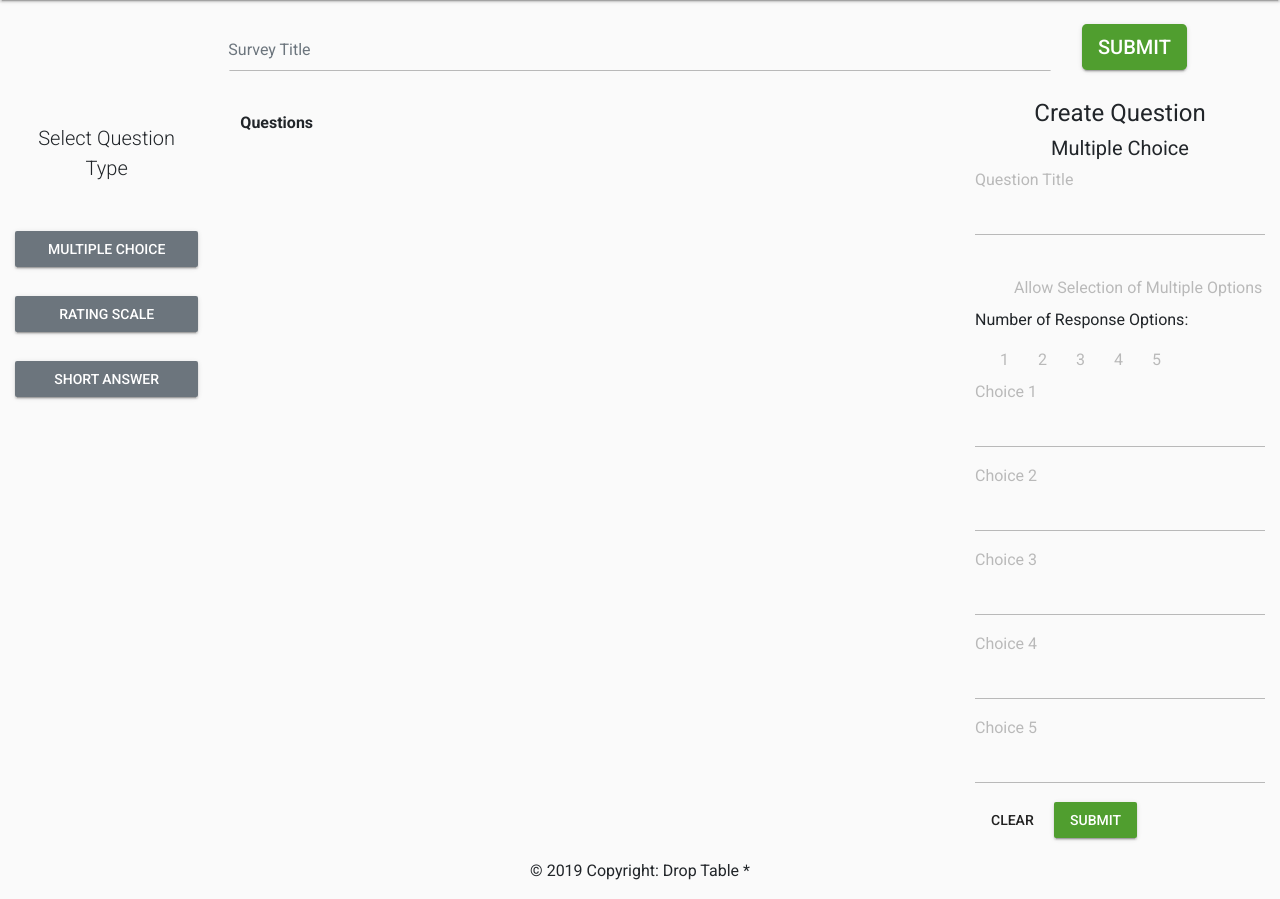
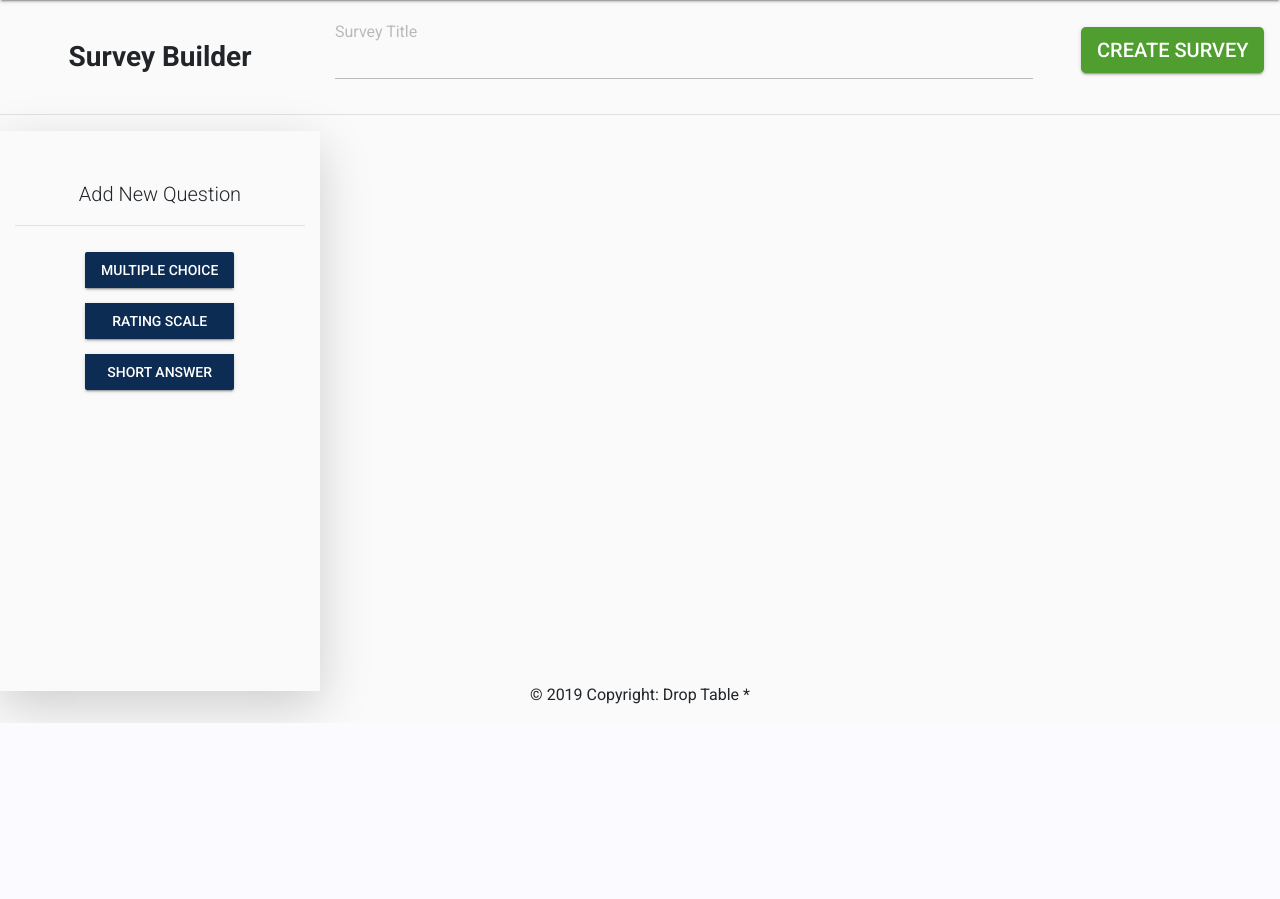
Before and after one commit to Steveo539/Ultimate-Perception-Tool, a Python web app: template src/templates/survey/new.html in a window 1280 px wide. Shown: the part 77-976 px from the top of the page. After the commit the page ends 800 px from the top, so only its background shows below. Run offline with Jinja, Linux system fonts and the light colour scheme; the template is opened without the code that fills it, so the values that code supplies are empty; some libraries are stand-ins or nearby versions.

Commit message:
Begin complete redesign of survey builder

```diff
--- /dev/null
+++ b/src/static/js/dynamic_form_creation.js
@@ -0,0 +1,284 @@
+// Global Variables
+// -----------------------
+questionList = []; //Key-Value pair for questions. Key is UniqueID, Value is Question Content
+
+
+//
+// -----------------------
+// Event Handlers For Page
+// -----------------------
+//
+
+
+//
+// -----------------------
+// Logic For Adding/Removing Questions
+// -----------------------
+//
+
+/**
+ * Adds a specific multiple choice question to the list, and adds associated required values
+ * such as adding the HTML element, creating the class, and adding to master list of survey fields
+ */
+function addQuestionMultipleChoice() {
+    let formValues = formToFieldList('mcForm');
+    // Will Return List with the following:
+    // Index 0: Question Title
+    // Index 1: Multiple Selection Allowed
+    // Index 2-...: Question Values
+
+    let mcTitle = formValues[0];
+    let mcMultiple = formValues[1];
+    let mcQuestions = [];
+
+    for (let index = 2; index < formValues.length; index++) {
+        mcQuestions.push(formValues[index]);
+    }
+
+    let mcQuestion = new MultipleChoiceQuestion(mcTitle, mcMultiple, mcQuestions);
+
+    questionList.push(mcQuestion);
+    addRowMultipleChoice(mcQuestion);
+}
+
+//
+// -----------------------
+// Helper Functions
+// -----------------------
+//
+
+/**
+ * Given a form name, will return a javascript list of all field values
+ * in the form.
+ * @param formID The ID of the form in HTML
+ */
+function formToFieldList(formID) {
+    let form = document.getElementById(formID).elements;
+    let formValues = [];
+
+    for (let i = 0; i < form.length; i++) {
+        if (form[i].type === 'text') {
+            formValues.push(form[i].value)
+        }
+        if (form[i].type === 'checkbox') {
+            formValues.push(form[i].checked)
+        }
+    }
+    return formValues;
+}
+
+/**
+ * Adds a row into the HTML file showing the multiple choice field which was created.
+ */
+function addRowMultipleChoice(mcQuestion) {
+    const div = document.createElement('div');
+
+    div.className = 'form';
+    div.id = mcQuestion.uuid;
+
+    let optionType = 'radio';
+
+    if (mcQuestion.multiple) {
+        optionType = 'checkbox';
+    }
+
+    let optionDisplay = ``;
+    let list = mcQuestion.optionList;
+    for (let index = 0; index < mcQuestion.optionList.length; index++) {
+        optionDisplay += `
+        <div class="`+optionType+`">
+            <label>
+                <input type="`+optionType+`" disabled>`+ mcQuestion.optionList[index] +`
+            </label>
+        </div>
+        `;
+    }
+
+    div.innerHTML = `
+    <div class="lead"><b>` + mcQuestion.title + `</b>
+        <button type="button" class="btn btn-danger bmd-btn-icon-sm" onclick='removeRow(\"`+div.id.toString()+`\")'>
+            <i class="material-icons">delete</i>
+        </button>
+    </div>
+    <form>
+    ` + optionDisplay + `
+    </form>`;
+
+    document.getElementById('questions').appendChild(div);
+}
+
+/**
+ * Removes a given row from the question display section.
+ * @param questionID Exact object to remove
+ */
+function removeRow(questionID) {
+    questionID = questionID.trim();
+    document.getElementById(questionID).remove();
+
+    for (let i = 0; i < questionList.length; i++) {
+        if (questionList[i].uuid === questionID) {
+            questionList.splice(i, 1);
+            break;
+        }
+    }
+}
+
+/**
+ * Generates a unique identifier. This is used for questions to give them a unique field value
+ * that can be easily queried in the HTML.
+ * @returns {string} UUID Value
+ */
+function generateUUID() {
+    return 'xxxxxxxxxxxx4xxxyxxxxxxxxxxxxxxx'.replace(/[xy]/g, function (c) {
+        let r = Math.random() * 16 | 0, v = c == 'x' ? r : (r & 0x3 | 0x8);
+        return v.toString(16);
+    });
+}
+
+
+//
+// -----------------------
+// Question Classes
+// -----------------------
+//
+
+class MultipleChoiceQuestion {
+
+    /**
+     * Create a new MultipleChoiceQuestion Object
+     * @param title Question Title: string
+     * @param optionList List of question values: list
+     * @param multiple: whether multiple values are allowed to be selected for an answer
+     */
+    constructor(title, multiple, optionList) {
+        this._type = 'multiple_choice';
+        this._title = title;
+        this._optionList = optionList;
+        this._multiple = multiple;
+        this._uuid = generateUUID();
+    }
+
+    /**
+     * Returns a JSON object containing all of the data in the question.
+     */
+    toJson() {
+        return {
+            type: this._type,
+            title: this._title,
+            multiple: this._multiple,
+            optionList: this._optionList
+        };
+    }
+
+    get title() {
+        return this._title;
+    }
+
+    get optionList() {
+        return this._optionList;
+    }
+
+    get multiple() {
+        return this._multiple;
+    }
+
+    get uuid() {
+        return this._uuid;
+    }
+
+    get type() {
+        return this._type;
+    }
+
+}
+
+class RatingScaleQuestion {
+
+    /**
+     * Creates a new RatingScaleQuestion Object
+     * @param title Title of Question
+     * @param min minimum numeric value for question
+     * @param max Maximum numeric value for question
+     * @param minLabel Label for minimum value (i.e. 'not satisfied')
+     * @param maxLabel Label for maximal value (i.e. 'very satisfied')
+     */
+    constructor(title, min, max, minLabel, maxLabel) {
+        this._type = 'rating_scale';
+        this._title = title;
+        this._minValue = min;
+        this._maxValue = max;
+        this._minLabel = minLabel;
+        this._maxLabel = maxLabel;
+        this._uuid = generateUUID();
+    }
+
+    /**
+     * Returns a JSON object containing all of the data in the question.
+     */
+    toJson() {
+        return {
+            type: this._type,
+            title: this._title,
+            minValue: this._minValue,
+            maxValue: this._maxValue,
+            minLabel: this._minLabel,
+            maxLabel: this._maxLabel
+        };
+    }
+
+    get uuid() {
+        return this._uuid;
+    }
+
+    get title() {
+        return this._title;
+    }
+
+    get minValue() {
+        return this._minValue;
+    }
+
+    get maxValue() {
+        return this._maxValue;
+    }
+
+    get minLabel() {
+        return this._minLabel;
+    }
+
+    get maxLabel() {
+        return this._maxLabel;
+    }
+}
+
+
+class ShortAnswerQuestion {
+
+    /**
+     * Creates a new short answer question with a given title.
+     * @param title Title for short answer question
+     */
+    constructor(title) {
+        this._type = 'short_answer';
+        this._title = title;
+        this._uuid = generateUUID();
+    }
+
+    /**
+     * Returns a JSON object containing all of the data in the question.
+     */
+    toJson() {
+        return {
+            type: this._type,
+            title: this._title,
+        };
+    }
+
+    get uuid() {
+        return this._uuid;
+    }
+
+    get title() {
+        return this._title;
+    }
+}
--- a/src/static/js/new.js
+++ b/src/static/js/new.js
@@ -1,6 +1,11 @@
 let numberOfChoices = 0;
 let question = 1;
 
+let questionList = [];
+
+/*
+ * Will clear all values in the multiple choice creation form.
+ */
 function clearFormsMC() {
     document.getElementById('mcname').value = "";
     document.getElementById('choice1').value = "";
@@ -10,12 +15,18 @@ function clearFormsMC() {
     document.getElementById('choice5').value = "";
 }
 
+/*
+ * Will clear all values in the rating scale creation form.
+ */
 function clearFormsRS() {
     document.getElementById('rsname').value = "";
     document.getElementById('scale1').value = "";
     document.getElementById('scale10').value = "";
 }
 
+/*
+ * Will clear all values in the short answer creation form.
+ */
 function clearFormsSA() {
     document.getElementById('saname').value = "";
 }
--- a/src/templates/partial/_footer.html
+++ b/src/templates/partial/_footer.html
@@ -1,4 +1,4 @@
-<footer class="page-footer font-small blue">
+<footer class="page-footer font-small blue fixed-bottom">
     <div class="footer-copyright text-center py-3">
         © 2019 Copyright: Drop Table *
     </div>
--- a/src/templates/survey/new.html
+++ b/src/templates/survey/new.html
@@ -2,146 +2,154 @@
 
 {% block body %}
 
-    <script src="{{ url_for('static', filename='js/new.js') }}"></script>
+    <script src="{{ url_for('static', filename='js/dynamic_form_creation.js') }}"></script>
 
-    <div class="container-fluid">
-        {# Top Header Row#}
-        <div class="row">
-            <div class="col" id="questionType">
-                {#                Add a header to the question type selector here#}
+    {# Spacing to move down from top bar#}
+    <div class="mt-3 mb-4"></div>
+
+    <div class="container-fluid text-center">
+        <div class="row align-items-center justify-content-center">
+            <div class="col-md-3">
+                <p class="h3"><b>Survey Builder</b></p>
             </div>
-            <div class="col-8">
-                <br>
-                <input type="email" class="form-control form-control-lg" placeholder="Survey Title">
+
+            <div class="col-md-9">
+                <form class="form-inline">
+                    <div class="form-group text-left w-75 mr-5">
+                        <label for="surveyTitle" class="bmd-label-floating">Survey Title</label>
+                        <input type="text" class="form-control w-100" id="surveyTitle">
                     </div>
-            <div class="col">
-                <br>
-                <button type="button" class="btn btn-raised btn-lg btn-primary">Submit</button>
+
+                    <button class="btn btn-primary btn-lg btn-raised">Create Survey</button>
+                </form>
+            </div>
         </div>
     </div>
 
-        <div class="row">
-            <div class="col-sm text-center">
-                <br>
-                <br>
-                <p class="lead">Select Question Type</p>
-                <ul class="list-group list-group-mine">
-                    <br>
-                    <button type="button" class="btn btn-secondary btn-raised" onclick="mcDisplay()">Multiple
-                        Choice
+    <hr>
+
+    <div class="container-fluid">
+        {# Row with survey question buttons#}
+        <div class="row justify-content-center">
+            <div class="col-md-3 text-center shadow-lg pt-5 pb-5" style="min-height: 70vh">
+                <p class="lead">Add New Question</p>
+                <hr>
+                <div class="btn-group-vertical">
+                    <button type="button" class="btn btn-dark btn-raised mb-3"
+                            data-toggle="modal" data-target="#mcModal"> Multiple Choice
                     </button>
-                    <br>
-                    <button type="button" class="btn btn-secondary btn-raised" onclick="rsDisplay()">Rating Scale
+                    <button type="button" class="btn btn-dark btn-raised mb-3"
+                            data-toggle="modal" data-target="#rsModal"> Rating Scale
                     </button>
-                    <br>
-                    <button type="button" class="btn btn-secondary btn-raised" onclick="shortDisplay()">Short
-                        Answer
+                    <button type="button" class="btn btn-dark btn-raised"
+                            data-toggle="modal" data-target="#saModal"> Short Answer
                     </button>
-                    <br>
-                </ul>
                 </div>
-            <div class="col-7 questionContainer table-borderless">
-                <br>
-                <table class="table">
-                    <tr>
-                        <th scope="col">Questions</th>
-                    </tr>
-                </table>
             </div>
-            <div id="multipleChoice" class="col-3" style="display:block;">
-                <br>
-                <p class="h4 text-center">Create Question</p>
-                <p class="h5 text-center">Multiple Choice</p>
-                <form id="myForm">
+
+            {# Row with placeholder question fields#}
+            <div class="col-md-9 mt-4">
+                <div class="container" id="questions">
+                </div>
+            </div>
+        </div>
+    </div>
+
+    {# Create Multiple Choice Question #}
+    <div class="modal fade" id="mcModal" tabindex="-1" role="dialog" aria-labelledby="mcModalLabel"
+         aria-hidden="true">
+        <div class="modal-dialog" role="document">
+            <div class="modal-content">
+                <div class="modal-header">
+                    <h5 class="modal-title" id="mcModalLabel">Create Question: Multiple Choice</h5>
+                    <button type="button" class="close" data-dismiss="modal" aria-label="Close">
+                        <span aria-hidden="true">&times;</span>
+                    </button>
+                </div>
+                <div class="modal-body">
+
+                    <!--
+                    Question Creation Takes Place Here for MC
+                    -->
+
+                    <form id="mcForm" action="#" onsubmit="addQuestionMultipleChoice();return false">
                         <div class="form-group">
-                        <label class="bmd-label-floating" for="mcname">Question Title</label>
-                        <input class="form-control" id="mcname" name="mcname">
+                            <label for="mcTitle" class="bmd-label-floating">Question Title</label>
+                            <input type="text" id="mcTitle" class="form-control" required>
                         </div>
-                    <br>
                         <div class="switch">
                             <label>
-                            <input type="checkbox" id="turnCheckbox">
-                            Allow Selection of Multiple Options
+                                <input type="checkbox" id="mcMultiple">
+                                Allow Multiple Options To Be Selected
                             </label>
                         </div>
-                    <p>Number of Response Options:</p>
-                    <label class="radio-inline">
-                        <input type="radio" name="inlineRadioOptions" id="inlineRadio1" value="1"
-                               onclick="disableFunction('inlineRadio1')"> 1
-                    </label>
-                    <label class="radio-inline">
-                        <input type="radio" name="inlineRadioOptions" id="inlineRadio2" value="2"
-                               onclick="disableFunction('inlineRadio2')"> 2
-                    </label>
-                    <label class="radio-inline">
-                        <input type="radio" name="inlineRadioOptions" id="inlineRadio3" value="3"
-                               onclick="disableFunction('inlineRadio3')"> 3
-                    </label>
-                    <label class="radio-inline">
-                        <input type="radio" name="inlineRadioOptions" id="inlineRadio4" value="4"
-                               onclick="disableFunction('inlineRadio4')"> 4
-                    </label>
-                    <label class="radio-inline">
-                        <input type="radio" name="inlineRadioOptions" id="inlineRadio5" value="5"
-                               onclick="disableFunction('inlineRadio5')" checked> 5
-                    </label>
                         <div class="form-group">
-                        <label class="bmd-label-floating" for="choice1">Choice 1</label>
-                        <input class="form-control" id="choice1">
+                            <label for="option1" class="bmd-label-floating">Option 1</label>
+                            <input type="text" class="form-control" id="option1">
                         </div>
                         <div class="form-group">
-                        <label class="bmd-label-floating" for="choice2">Choice 2</label>
-                        <input class="form-control" id="choice2">
+                            <label for="option2" class="bmd-label-floating">Option 2</label>
+                            <input type="text" class="form-control" id="option2">
                         </div>
                         <div class="form-group">
-                        <label class="bmd-label-floating" for="choice3">Choice 3</label>
-                        <input class="form-control" id="choice3">
+                            <label for="option3" class="bmd-label-floating">Option 3</label>
+                            <input type="text" class="form-control" id="option3">
                         </div>
-                    <div class="form-group">
-                        <label class="bmd-label-floating" for="choice4">Choice 4</label>
-                        <input class="form-control" id="choice4">
+                        <input id="mcSubmit" type="submit" value="Create Question" class="btn btn-outline-primary">
+                    </form>
                 </div>
-                    <div class="form-group">
-                        <label class="bmd-label-floating" for="choice5">Choice 5</label>
-                        <input class="form-control" id="choice5">
+                <div class="modal-footer">
+                    <button type="button" class="btn btn-secondary" data-dismiss="modal">Close</button>
+                    <button type="button" class="btn btn-primary">Save changes</button>
                 </div>
+            </div>
+        </div>
+    </div>
+
+    {# Create Rating Scale Question #}
+    <div class="modal fade" id="rsModal" tabindex="-1" role="dialog" aria-labelledby="rsModalLabel"
+         aria-hidden="true">
+        <div class="modal-dialog" role="document">
+            <div class="modal-content">
+                <div class="modal-header">
+                    <h5 class="modal-title" id="rsModalLabel">Create Question: Rating Scale</h5>
+                    <button type="button" class="close" data-dismiss="modal" aria-label="Close">
+                        <span aria-hidden="true">&times;</span>
+                    </button>
+                </div>
+                <div class="modal-body">
+
+                    <form>
+
                     </form>
-                <button class="btn btn-default" onclick="clearFormsMC()">Clear</button>
-                <button type="submit" class="btn btn-primary btn-raised" onclick="addRowMC()">Submit</button>
+
                 </div>
-            <div id="ratingScale" class="col-3" style="display:none;">
-                <br>
-                <p class="h4 text-center">Create Question</p>
-                <p class="h5 text-center">Rating Scale</p>
-                <form>
-                    <div class="form-group">
-                        <label for="exampleInputEmail1" class="bmd-label-floating">Enter your Question</label>
-                        <input class="form-control" id="rsname">
+                <div class="modal-footer">
+                    <button type="button" class="btn btn-secondary" data-dismiss="modal">Close</button>
+                    <button type="button" class="btn btn-primary">Save changes</button>
                 </div>
-                    <div class="form-group">
-                        <label for="exampleInputPassword1" class="bmd-label-floating">Scale at 1</label>
-                        <input class="form-control" id="scale1">
             </div>
-                    <div class="form-group">
-                        <label for="exampleInputPassword1" class="bmd-label-floating">Scale at 10</label>
-                        <input class="form-control" id="scale10">
         </div>
-                </form>
-                <button class="btn btn-default" onclick="clearFormsRS()">Clear</button>
-                <button type="submit" class="btn btn-primary btn-raised" onclick="addRowRS()">Submit</button>
     </div>
-            <div id="shortAnswer" class="col-3" style="display:none;">
-                <br>
-                <p class="h4 text-center">Create Question</p>
-                <p class="h5 text-center">Short Answer</p>
-                <form>
-                    <div class="form-group">
-                        <label for="exampleInputEmail1" class="bmd-label-floating">Enter your Question</label>
-                        <input class="form-control" id="saname">
+
+    {# Create Short Answer Question #}
+    <div class="modal fade" id="saModal" tabindex="-1" role="dialog" aria-labelledby="saModalLabel"
+         aria-hidden="true">
+        <div class="modal-dialog" role="document">
+            <div class="modal-content">
+                <div class="modal-header">
+                    <h5 class="modal-title" id="saModalLabel">Create Question: Short Answer</h5>
+                    <button type="button" class="close" data-dismiss="modal" aria-label="Close">
+                        <span aria-hidden="true">&times;</span>
+                    </button>
                 </div>
-                </form>
-                <button class="btn btn-default" onclick="clearFormsSA()">Clear</button>
-                <button type="submit" class="btn btn-primary btn-raised" onclick="addRowSA()">Submit</button>
+                <div class="modal-body">
+                    ...
+                </div>
+                <div class="modal-footer">
+                    <button type="button" class="btn btn-secondary" data-dismiss="modal">Close</button>
+                    <button type="button" class="btn btn-primary">Save changes</button>
+                </div>
             </div>
         </div>
     </div>
```
Lines whose indentation alone changed are shown as unchanged.
